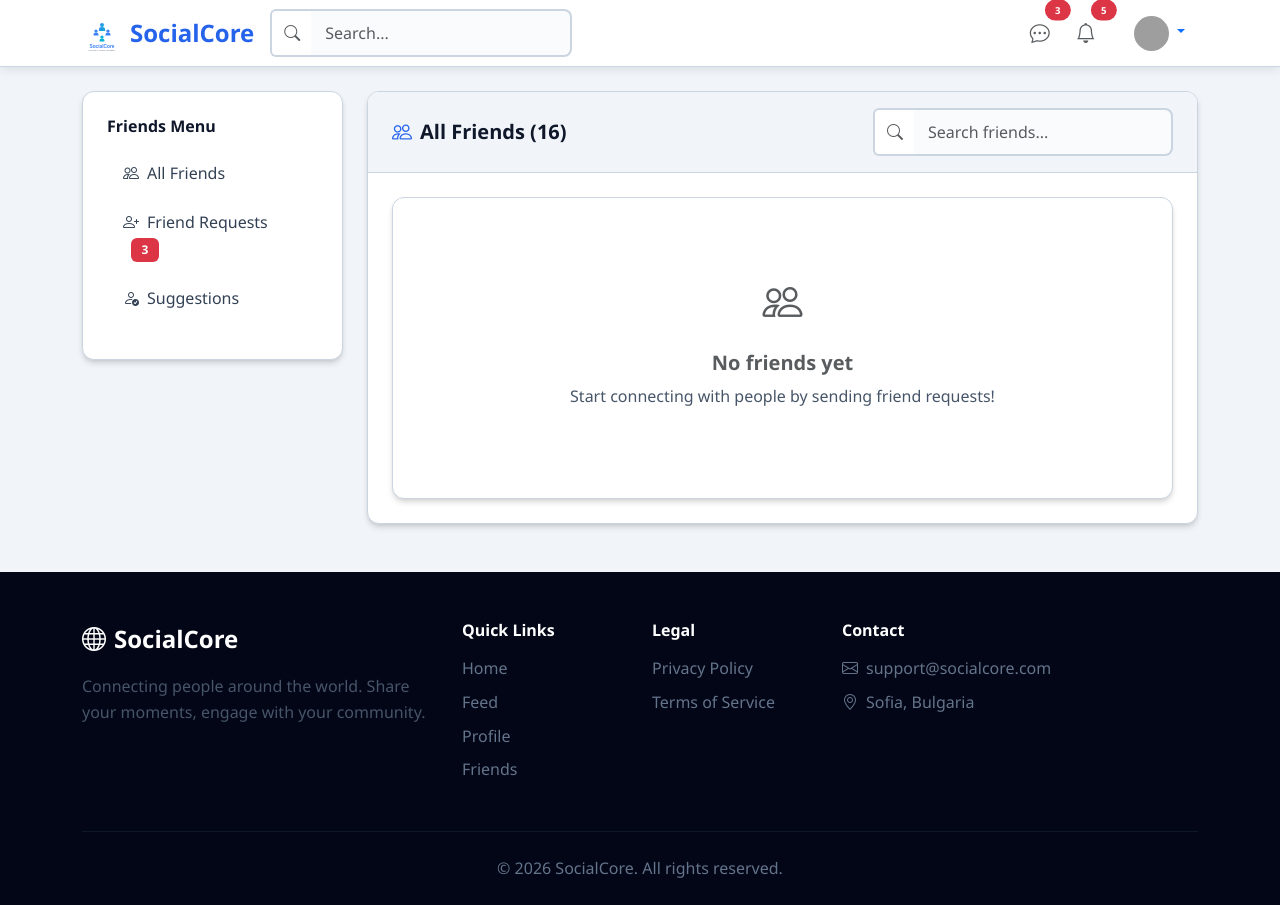
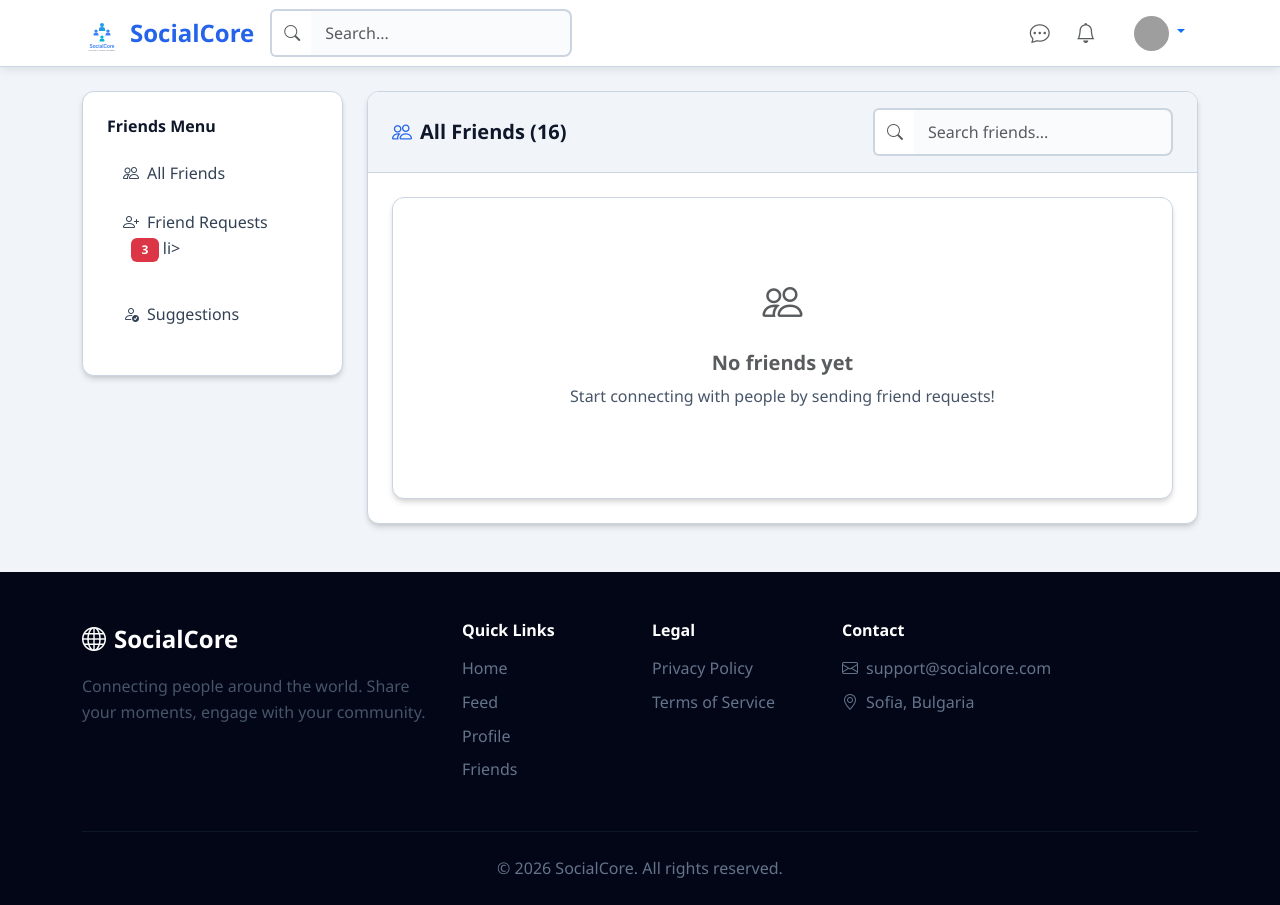
Before and after one commit to ivanpirgozliev/SocialCore, a website built with Vite: page pages/friends.html in a window 1280 px wide. Built offline with nearby package versions, Linux system fonts and the light colour scheme; grey boxes are pictures that could not be loaded.

Commit message:
Remove notification and message badge counts from multiple pages

```diff
--- a/pages/friends.html
+++ b/pages/friends.html
@@ -49,7 +49,6 @@
           <div class="dropdown">
             <button class="btn btn-link text-muted position-relative p-2" type="button" data-bs-toggle="dropdown">
               <i class="bi bi-chat-dots fs-5"></i>
-              <span class="position-absolute top-0 start-100 translate-middle badge rounded-pill bg-danger" style="font-size: 0.6rem;">3</span>
             </button>
             <ul class="dropdown-menu dropdown-menu-end" style="width: 300px;">
               <li class="dropdown-header">Messages</li>
@@ -64,7 +63,6 @@
           <div class="dropdown">
             <button class="btn btn-link text-muted position-relative p-2" type="button" data-bs-toggle="dropdown">
               <i class="bi bi-bell fs-5"></i>
-              <span class="position-absolute top-0 start-100 translate-middle badge rounded-pill bg-danger" style="font-size: 0.6rem;">5</span>
             </button>
             <ul class="dropdown-menu dropdown-menu-end" style="width: 320px;">
               <li class="dropdown-header">Notifications</li>
@@ -116,8 +114,7 @@
               <a href="#friend-requests" class="nav-link" data-tab="friend-requests">
                 <i class="bi bi-person-plus me-2"></i>Friend Requests
                 <span class="badge bg-danger ms-2">3</span>
-              </a>
-            </li>
+              li>
             <li class="mb-2">
               <a href="#suggestions" class="nav-link" data-tab="suggestions">
                 <i class="bi bi-person-check me-2"></i>Suggestions
```
Also changed, not shown: pages/admin.html (+0 -2 lines), pages/create-post.html (+0 -2 lines), pages/feed.html (+0 -2 lines), pages/profile.html (+0 -2 lines), pages/settings.html (+0 -2 lines).
